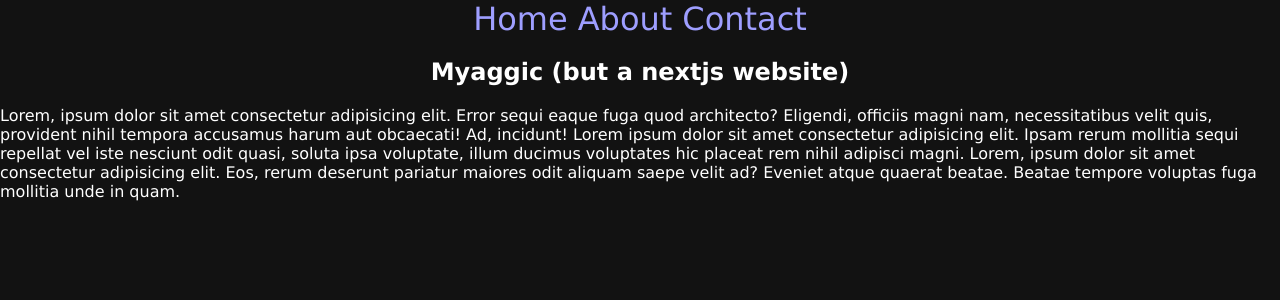
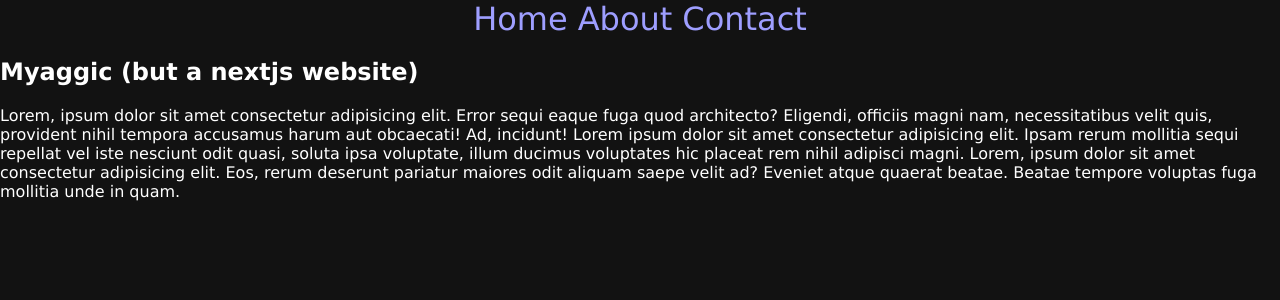
Before and after one commit to Magicpig55/quick-next-app, a Next.js app: page / in a window 1280 px wide. Shown: the top 300 px of the page. Built offline with nearby package versions, Linux system fonts and the light colour scheme.

Commit message:
Style adjustments

```diff
--- a/components/layout.tsx
+++ b/components/layout.tsx
@@ -1,5 +1,4 @@
 import Head from "next/head";
-import Link from "next/link";
 import Navbar from "./navbar";
 import { ReactNode } from "react";
 import Main from "../styles/main.module.scss"
@@ -20,7 +19,7 @@
                 <Navbar />
             </header>
         </header>
-        <div className={`${Misc.center} ${Misc['main-text']}`}>
+        <div className={`${Misc.hcenter} ${Misc['main-text']}`}>
             <main className={Main.main}>
                 {children}
             </main>
--- a/pages/index.tsx
+++ b/pages/index.tsx
@@ -3,7 +3,7 @@
 export default function Home() {
     return (
         <>
-            <article className={Misc.center}>
+            <article>
                 <h1>
                     Myaggic (but a nextjs website)
                 </h1>
--- a/styles/globals.scss
+++ b/styles/globals.scss
@@ -5,6 +5,9 @@
     font-family: 'Lucida Sans', 'Lucida Sans Regular', 'Lucida Grande', 'Lucida Sans Unicode', Geneva, Verdana, sans-serif;
 }
 
+html, body, #__next {
+    height: 100%;
+}
 
 body {
     margin: unset;
--- a/styles/misc.module.scss
+++ b/styles/misc.module.scss
@@ -3,6 +3,12 @@
     width: 100%;
     height: 100%;
     place-items: center;
+}
+
+.hcenter {
+    display: flex;
+    place-content: center;
+    height: 100%;
 }
 
 .bigger-text {
@@ -12,3 +18,7 @@
 .main-text {
     font-size: 1.6rem;
 }
+
+.fullheight {
+    height: 100%;
+}
```
Also changed, not shown: pages/about.tsx (+6 -3 lines).
